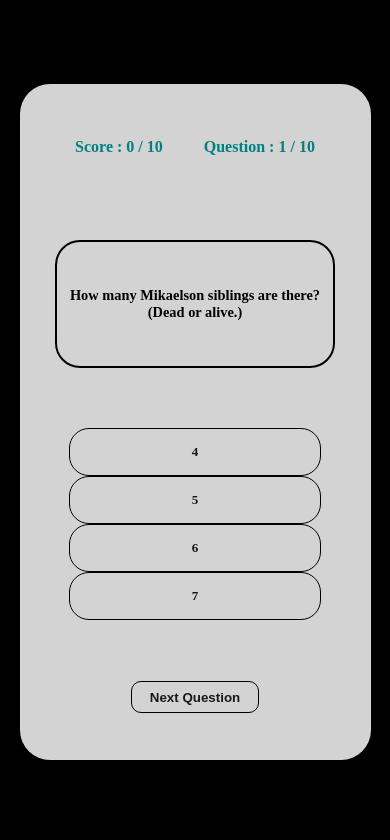
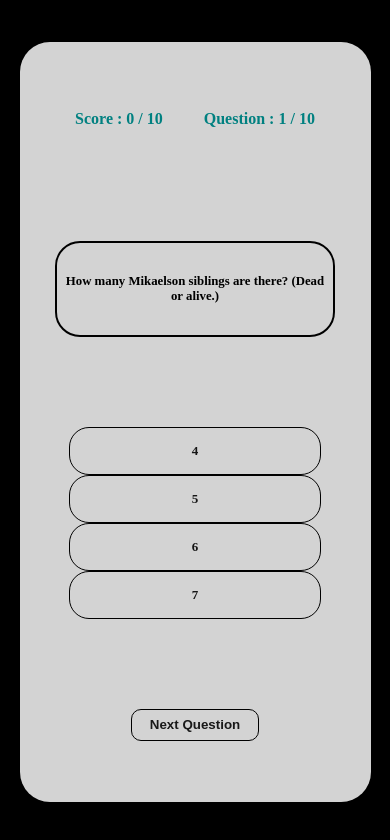
Before and after one commit to ragnar-codes/Quiz, a plain HTML site: page index.html in a window 390 px wide. Drawn offline with Linux system fonts and the light colour scheme.

Commit message:
Update style.css

```diff
--- a/style.css
+++ b/style.css
@@ -244,21 +244,21 @@
     }
 }
 
-@media(min-width : 350px) and (max-width : 700px){
+@media(min-width : 250px) and (max-width : 700px){
    .game-quiz-container{
        width: 90%;
-       height: 80vh;
+       height: 90vh;
     }
     .game-details-container h1{
         font-size: 1rem;
     }
 
     .game-question-container{
-        height: 8rem;
+        height: 6rem;
     }
 
     .game-question-container h1{
-        font-size: 0.9rem;
+        font-size: 0.8rem;
      }
 
     .game-options-container span{
```
